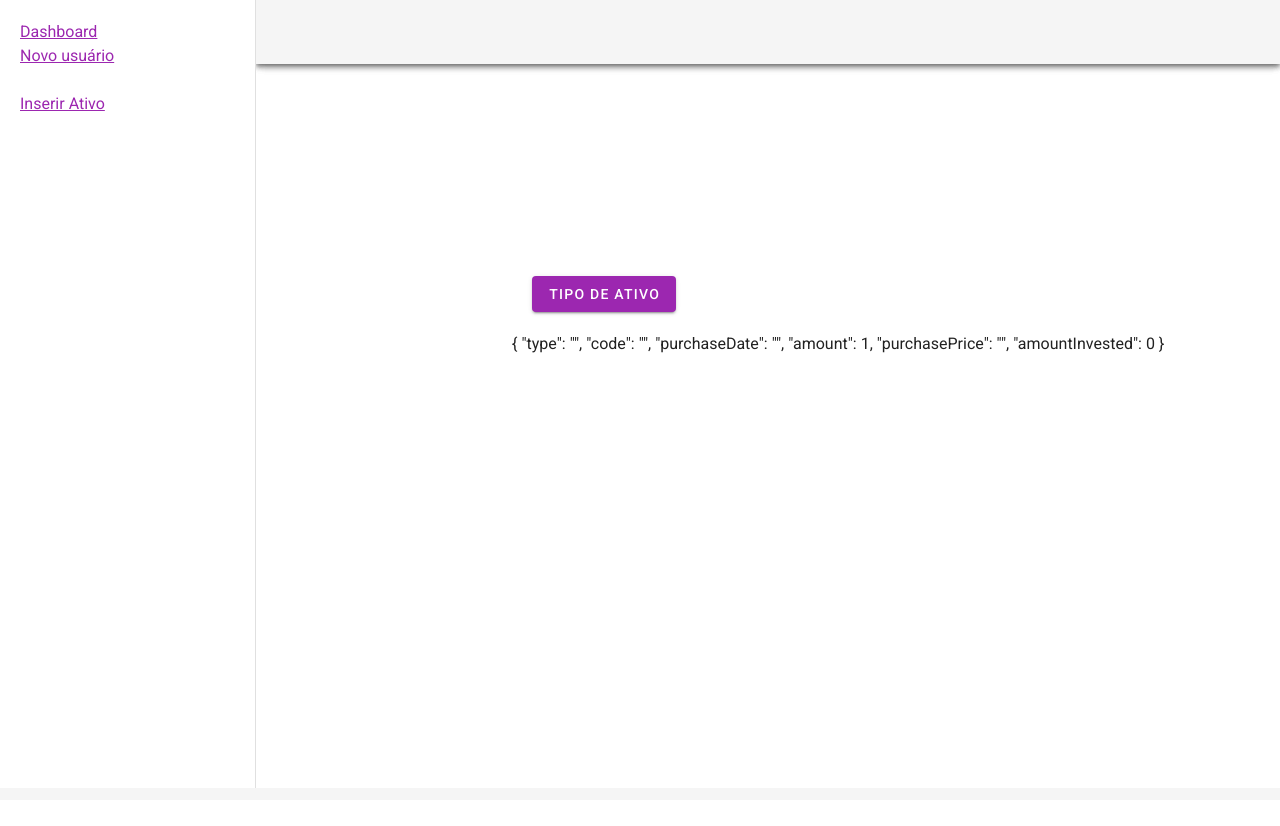
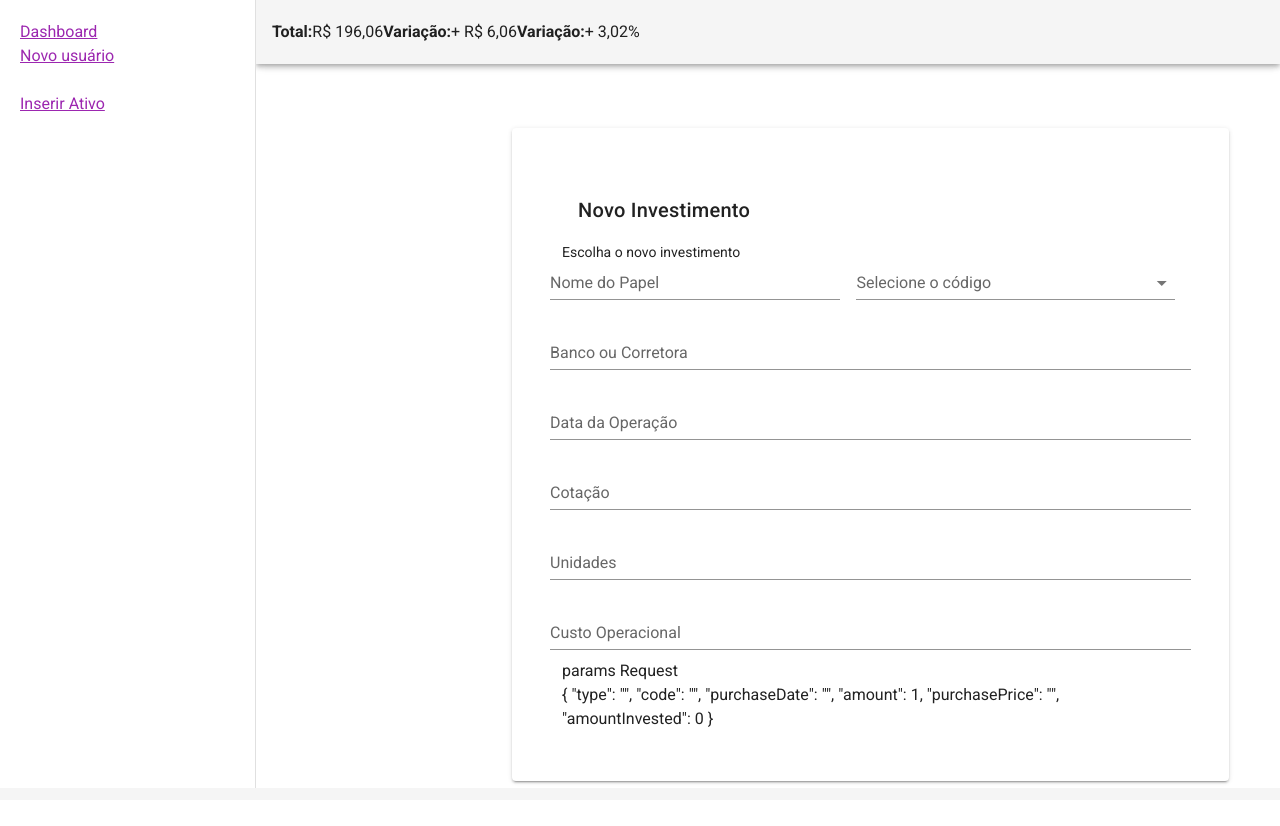
Before and after one commit to raphael-souza/EmVista-web, a Vue app: page /#/new-financial-asset in a window 1280 px wide. Shown: the top 826 px of the page. Built offline with nearby package versions, Linux system fonts and the light colour scheme.

Commit message:
organizando novo template

```diff
--- a/src/App.vue
+++ b/src/App.vue
@@ -1,13 +1,15 @@
 <template>
   <v-app>
-    <v-app-bar app color="primary" dark>
-      <div class="d-flex align-center">emvi$ta 168</div>
-
-      <v-spacer></v-spacer>
-    </v-app-bar>
-
     <v-main>
       <v-app>
+
+        <v-app-bar app>
+         <strong>Total:</strong> R$ 196,06
+         <strong>Variação:</strong> + R$ 6,06
+         <strong> Variação:</strong> + 3,02%
+
+        </v-app-bar>
+
         <v-navigation-drawer app>
           <!-- -->
           <div class="left-bar">
@@ -22,10 +24,7 @@
 
         </v-navigation-drawer>
 
-        <v-app-bar app>
-          <!-- -->
-           <!-- <router-link to="/foo">Go to Foo</router-link> -->
-        </v-app-bar>
+
 
         <!-- Sizes your content based upon application components -->
         <v-main id="main" style="margin-right: 5%">
--- a/src/components/FinancialAsset.vue
+++ b/src/components/FinancialAsset.vue
@@ -1,6 +1,6 @@
 <template>
   <v-row>
-    <!-- Tipo de Ativo -->
+    <!-- Tipo de Ativo
     <v-col cols="12">
       <v-menu transition="scroll-y-transition">
         <template v-slot:activator="{ on, attrs }">
@@ -28,7 +28,7 @@
     </v-col>
 
     <v-col cols="10" v-if="asset.type == '1'">
-      <!-- Codigo -->
+
       <v-col cols="12">
         <v-autocomplete
           v-model="asset.code"
@@ -45,7 +45,6 @@
           label="Selecione o código"
         ></v-autocomplete>
       </v-col>
-      <!-- Data da compra  -->
       <v-col cols="6">
         <v-row>
           <span>Data da compra</span>
@@ -89,10 +88,71 @@
       <v-btn class="mx-2" fab dark color="indigo" @click="saveAsset()">
         <v-icon dark> mdi-plus </v-icon>
       </v-btn>
-    </v-col>
+    </v-col> -->
 
+    <v-card class="card-new-asset" >
+      <v-card-title> Novo Investimento </v-card-title>
+      <v-list-item-subtitle>Escolha o novo investimento</v-list-item-subtitle>
+      <v-row justify="space-around">
+        <v-text-field
+          label="Nome do Papel"
+        ></v-text-field>
+
+        <v-autocomplete
+          v-model="asset.code"
+          :loading="loading"
+          :items="items"
+          item-text="name"
+          item-value="code"
+          :search-input.sync="search"
+          cache-items
+          class="mx-4"
+          flat
+          hide-no-data
+          hide-details
+          label="Selecione o código"
+        ></v-autocomplete>
+      </v-row>
+
+      <v-row>
+        <v-text-field
+          label="Banco ou Corretora"
+        ></v-text-field>
+      </v-row>
+
+      <v-row>
+        <v-text-field
+          label="Data da Operação"
+        ></v-text-field>
+      </v-row>
+
+      <v-row>
+        <v-text-field
+          label="Cotação"
+        ></v-text-field>
+      </v-row>
+
+      <v-row>
+        <v-text-field
+          label="Unidades"
+        ></v-text-field>
+      </v-row>
+
+      <v-row>
+        <v-text-field
+          label="Custo Operacional"
+        ></v-text-field>
+      </v-row>
+
+    params Request
     <v-sheet>{{ asset }} </v-sheet>
+
+    </v-card>
   </v-row>
+
+
+
+
 </template>
 <script>
 import axios from "axios/dist/axios";
@@ -239,3 +299,9 @@ export default {
   },
 };
 </script>
+
+<style >
+  .card-new-asset {
+    padding: 50px;
+  }
+</style>
```
Also changed, not shown: 1 other file (tests, documents, lock files or other folders).
